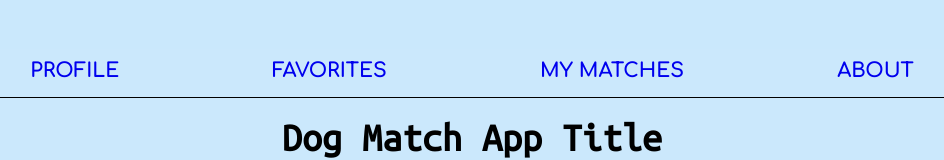
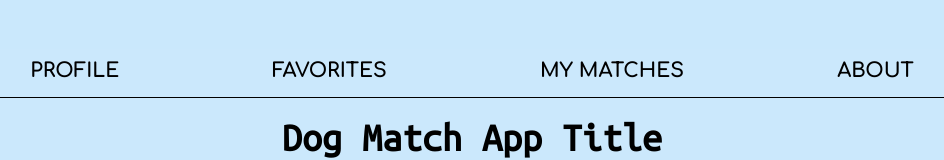
Before and after one commit to Dog-Match/dog-match-fe, a React (Create React App) app: page /login in a window 1280 px wide. Shown: the top 160 px of the page, without its empty margins (168-1112 px from the left). Built offline with nearby package versions, Linux system fonts and the light colour scheme; the HTML template or start-up script is replaced by a standard one.

Commit message:
changed visited link color to black

```diff
--- a/src/styles/App.css
+++ b/src/styles/App.css
@@ -27,6 +27,11 @@ h1 {
 
 a:link {
   text-decoration: none;
+  color:black;
+}
+
+a:visited {
+  color:black;
 }
 
 input:focus {
@@ -61,7 +66,7 @@ button:hover {
 }
 
 .content {
-  background-color: white;
+  background-color:rgba(255, 255, 255, 1);
   padding: 5%;
   border-radius: 10px;
 }
```
